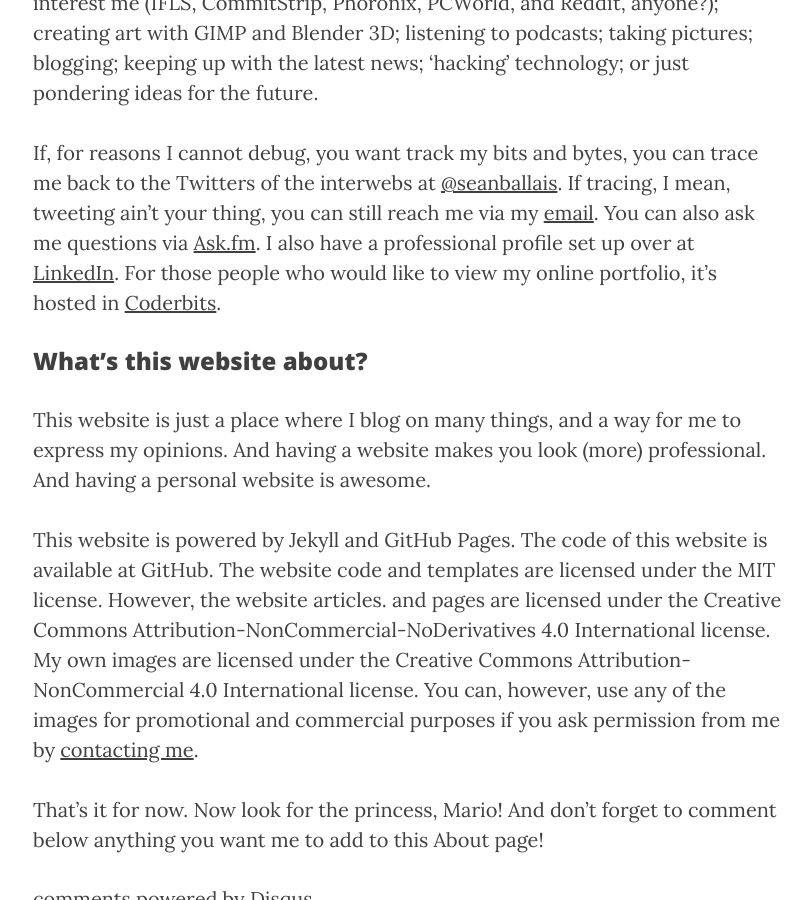
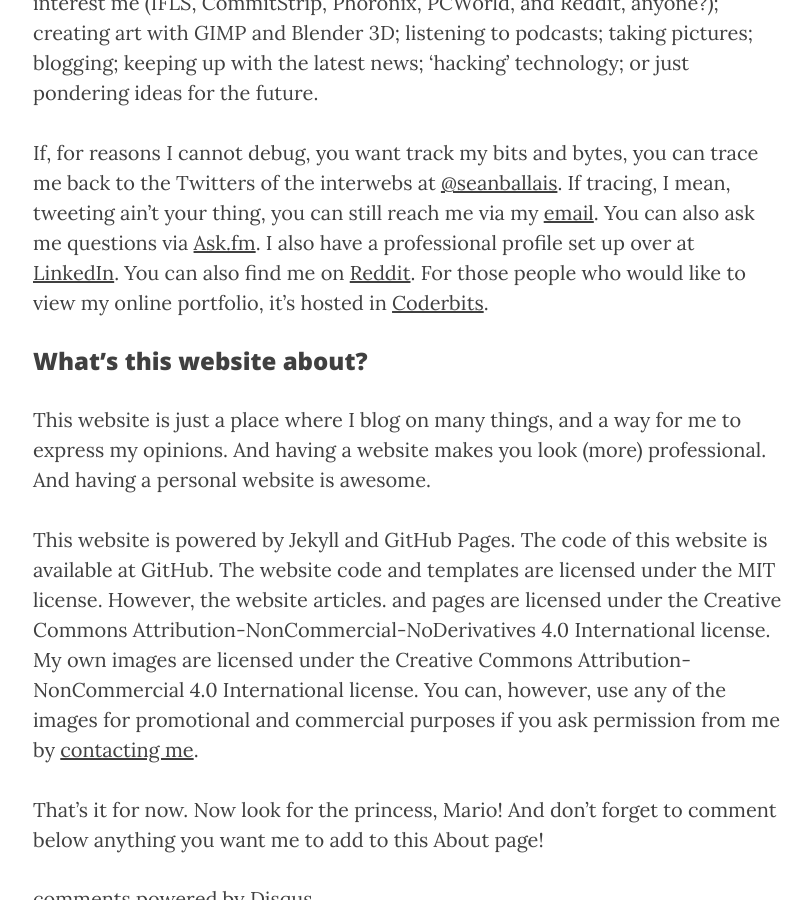
Before and after one commit to seanballais/seanballais.github.io, a Jekyll site: the page built from about.md, in a window 1280 px wide and 900 px high, scrolled down 2338 px. Shown: the whole window, without its empty margins (232-1044 px from the left). Built offline with Jekyll 4.4.1, drawn with Linux system fonts in a browser that asks for light colours; nearby versions of some CDN libraries; comment, search, counter and statistics services are not loaded.

Commit message:
Added Reddit and LinkedIn social links.

```diff
--- a/_config.yml
+++ b/_config.yml
@@ -8,6 +8,8 @@
 twitter_username: seanballais
 github_username:  seanballais
 facebook_username: seanballais
+linkedin_username: seanballais
+reddit_username: seanballais
 
 # Build settings
 markdown: kramdown
--- a/_includes/footer.html
+++ b/_includes/footer.html
@@ -42,6 +42,26 @@
                         </a>
                     </li>
                     {% endif %}
+                    {% if site.reddit_username %}
+                    <li>
+                        <a href="https://reddit.com/user/{{ site.reddit_username }}">
+                            <span class="fa-stack fa-lg">
+                                <i class="fa fa-circle fa-stack-2x"></i>
+                                <i class="fa fa-reddit fa-stack-1x fa-inverse"></i>
+                            </span>
+                        </a>
+                    </li>
+                    {% endif %}
+                    {% if site.linkedin_username %}
+                    <li>
+                        <a href="https://linkedin.com/in/{{ site.linkedin_username }}">
+                            <span class="fa-stack fa-lg">
+                                <i class="fa fa-circle fa-stack-2x"></i>
+                                <i class="fa fa-linkedin fa-stack-1x fa-inverse"></i>
+                            </span>
+                        </a>
+                    </li>
+                    {% endif %}
                 </ul>
                 <p class="copyright text-muted">Copyright &copy; {{ site.title }} {{ site.time | date: '%Y' }} Sean Ballais. All Rights Reserved.<br>DISCLAIMER: The opinions in website are purely my own, and is not representative of any organization, or group I am affiliated with.</p>
             </div>
--- a/_layouts/post.html
+++ b/_layouts/post.html
@@ -24,9 +24,12 @@
     <div class="container">
         <div class="row">
             <div class="col-lg-8 col-lg-offset-2 col-md-10 col-md-offset-1">
+                <div class="social-links">
 
+                </div>
 				{{ content }}
-
+                <div class="social-links">
+                </div>
                 <hr>
 
                 <ul class="pager">
--- a/about.md
+++ b/about.md
@@ -24,7 +24,7 @@
 
 Whenever I’m not coding, I would sometimes be seen playing sports and hanging out with friends; reading books or online articles of any topic that may interest me (IFLS, CommitStrip, Phoronix, PCWorld, and Reddit, anyone?); creating art with GIMP and Blender 3D; listening to podcasts; taking pictures; blogging; keeping up with the latest news; 'hacking' technology; or just pondering ideas for the future.
 
-If, for reasons I cannot debug, you want track my bits and bytes, you can trace me back to the Twitters of the interwebs at [@seanballais](https://www.twitter.com/seanballais). If tracing, I mean, tweeting ain’t your thing, you can still reach me via my [email]({{site.url}}/contact/). You can also ask me questions via [Ask.fm](https://ask.fm/sfballais123). I also have a professional profile set up over at [LinkedIn](https://www.linkedin.com/in/seanballais). For those people who would like to view my online portfolio, it’s hosted in [Coderbits](http://www.coderbits.com/sfballais123).
+If, for reasons I cannot debug, you want track my bits and bytes, you can trace me back to the Twitters of the interwebs at [@seanballais](https://www.twitter.com/seanballais). If tracing, I mean, tweeting ain’t your thing, you can still reach me via my [email]({{site.url}}/contact/). You can also ask me questions via [Ask.fm](https://ask.fm/sfballais123). I also have a professional profile set up over at [LinkedIn](https://www.linkedin.com/in/seanballais). You can also find me on [Reddit](https://www.reddit.com/user/seanballais). For those people who would like to view my online portfolio, it’s hosted in [Coderbits](http://www.coderbits.com/sfballais123).
 
 ### What’s this website about?
 
--- a/contact.html
+++ b/contact.html
@@ -21,4 +21,4 @@
         </div>
     </form>
 </div>
-<p>I'm also available on <a href="https://www.facebook.com/seanballais">Facebook</a>, <a href="https://www.twitter.com/seanballais/">Twitter</a> (in case you prefer to drop me a line with only 140 characters), and <a href="https://www.linkedin.com/in/seanballais">LinkedIn</a>. My email address is <script type="text/javascript">var email = "sfballais123", host = "gmail.com", emailAddress = email + host; document.write('<a href="mailto:' + emailAddress + '">' + emailAddress + '</a>');</script> should you need it.</p>
+<p>I'm also available on <a href="https://www.facebook.com/seanballais">Facebook</a>, <a href="https://www.twitter.com/seanballais/">Twitter</a> (in case you prefer to drop me a line with only 140 characters), <a href="https://www.reddit.com/user/seanballais">Reddit</a>, and <a href="https://www.linkedin.com/in/seanballais">LinkedIn</a>. My email address is <script type="text/javascript">var email = "sfballais123", host = "gmail.com", emailAddress = email + host; document.write('<a href="mailto:' + emailAddress + '">' + emailAddress + '</a>');</script> should you need it.</p>
```
